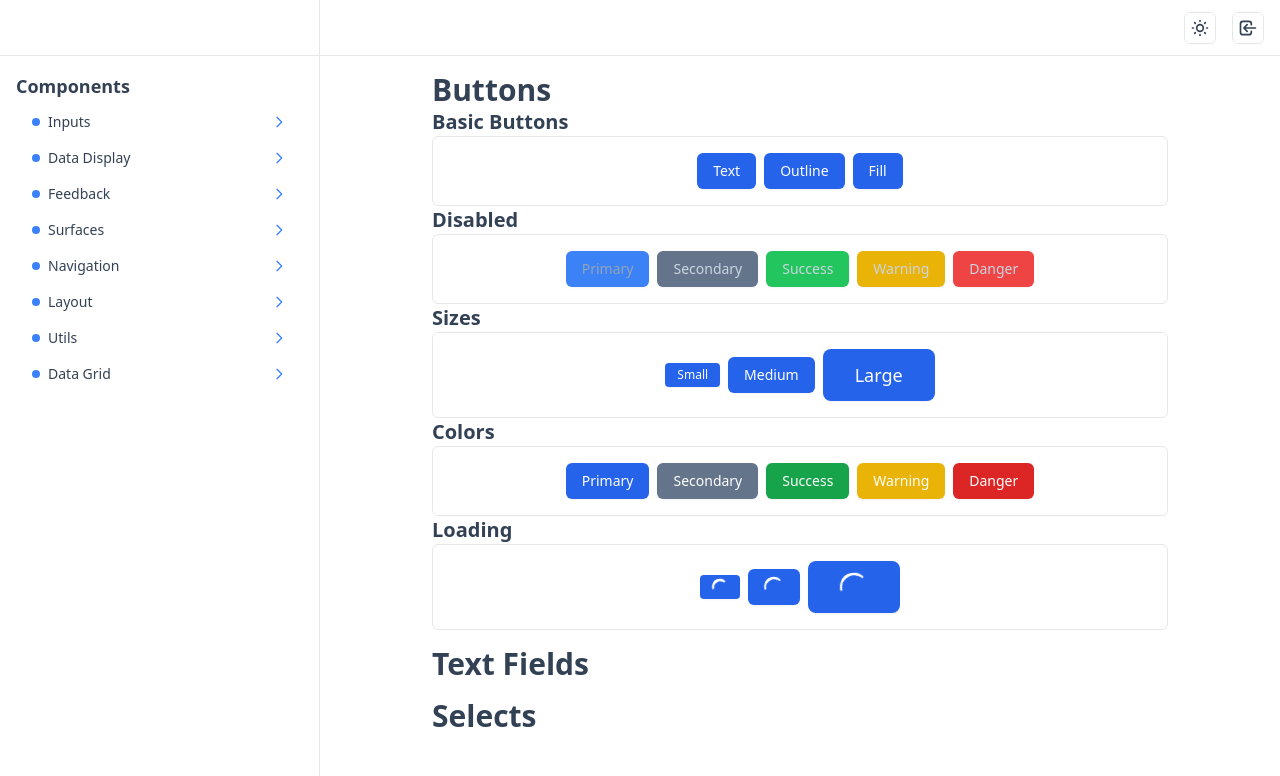
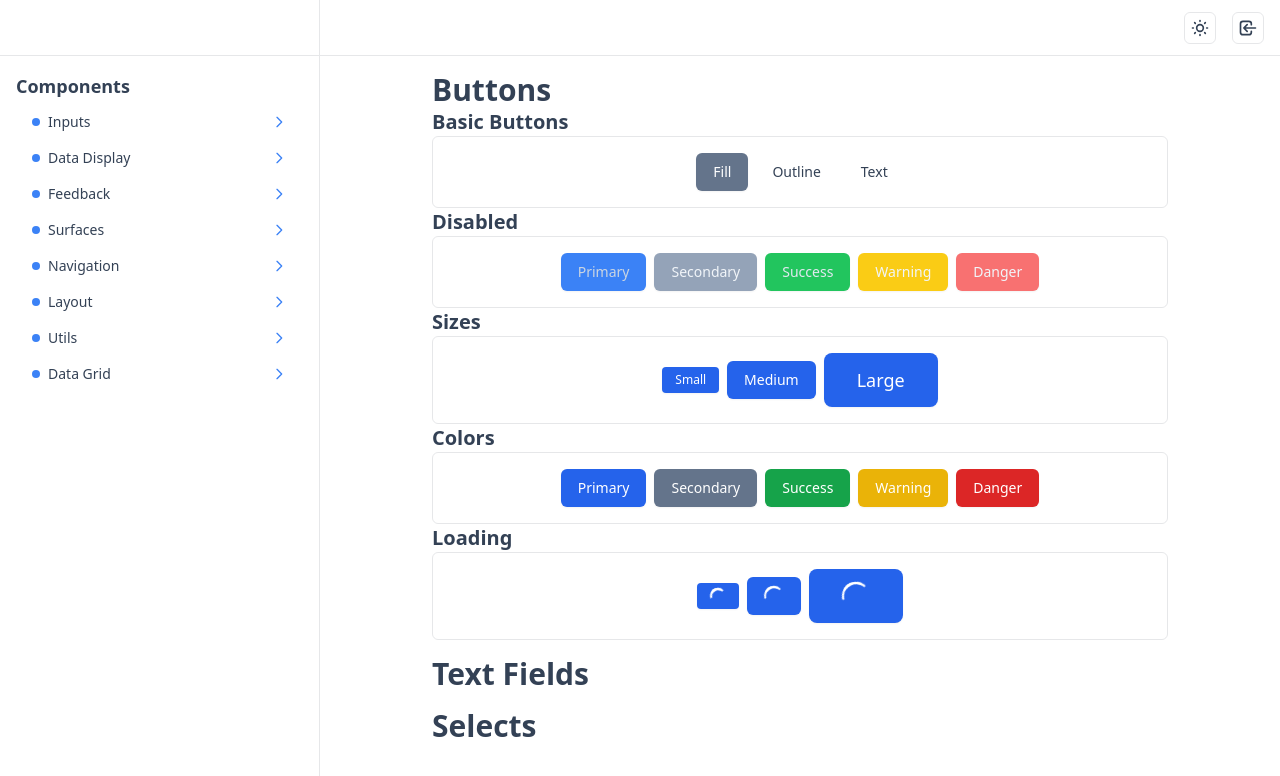
Before and after one commit to noahskorner/typescript-template, a React (Create React App) app in the folder client/: page / in a window 1280 px wide. Shown: the top 776 px of the page. Built offline with nearby package versions, Linux system fonts and the light colour scheme.

Commit message:
Completed most button classses.

```diff
--- /dev/null
+++ b/client/src/assets/css/buttons.css
@@ -0,0 +1,68 @@
+/* Tailwind */
+@tailwind base;
+@tailwind components;
+@tailwind utilities;
+
+@layer components {
+  /* Sizes */
+  .btn-sm {
+    @apply px-3 py-1 text-xs rounded;
+  }
+
+  .btn-md {
+    @apply px-4 py-2 text-sm rounded-md;
+  }
+
+  .btn-lg {
+    @apply px-8 py-3 text-lg rounded-lg;
+  }
+
+  /* Colors */
+  .btn-primary {
+    @apply shadow-sm border border-transparent text-white bg-blue-600 hover:bg-blue-700;
+  }
+
+  .btn-primary-disabled {
+    @apply shadow-sm border border-transparent text-slate-300 bg-blue-500;
+  }
+
+  .btn-outline-primary {
+    @apply shadow-sm border border-blue-600 text-blue-600 hover:bg-blue-700 hover:text-white;
+  }
+
+  .btn-text-primary {
+    @apply text-blue-600 hover:text-blue-700;
+  }
+
+  .btn-secondary {
+    @apply shadow-sm border border-transparent text-white bg-slate-500 hover:bg-slate-400 dark:bg-slate-700 dark:hover:bg-slate-600;
+  }
+
+  .btn-secondary-disabled {
+    @apply shadow-sm border border-transparent bg-slate-400 text-slate-100 dark:bg-slate-500 dark:text-slate-200;
+  }
+
+  .btn-success {
+    @apply shadow-sm border border-transparent text-white bg-green-600 hover:bg-green-700;
+  }
+
+  .btn-success-disabled {
+    @apply shadow-sm border border-transparent bg-green-500 text-slate-200;
+  }
+
+  .btn-warning {
+    @apply shadow-sm border border-transparent text-white bg-yellow-500 hover:bg-yellow-600 dark:bg-yellow-600 dark:hover:bg-yellow-700;
+  }
+
+  .btn-warning-disabled {
+    @apply shadow-sm border border-transparent bg-yellow-400 text-slate-100;
+  }
+
+  .btn-danger {
+    @apply shadow-sm border border-transparent text-white bg-red-600 hover:bg-red-700;
+  }
+
+  .btn-danger-disabled {
+    @apply shadow-sm border border-transparent bg-red-400 text-slate-100;
+  }
+}
--- a/client/src/components/components/layout/Buttons.tsx
+++ b/client/src/components/components/layout/Buttons.tsx
@@ -6,9 +6,9 @@ const Buttons = () => {
   return (
     <Component header="Buttons">
       <Variant header="Basic Buttons">
-        <Button children={'Text'} />
-        <Button children={'Outline'} />
-        <Button children={'Fill'} />
+        <Button color="secondary" variant="fill" children={'Fill'} />
+        <Button color="secondary" variant="outline" children={'Outline'} />
+        <Button color="secondary" variant="text" children={'Text'} />
       </Variant>
       <Variant header="Disabled">
         <Button size="md" children={'Primary'} disabled color="primary" />
@@ -30,9 +30,9 @@ const Buttons = () => {
         <Button size="md" children={'Danger'} color="danger" />
       </Variant>
       <Variant header="Loading">
-        <Button size="sm" children={'Loading'} loading />
-        <Button size="md" children={'Loading'} loading />
-        <Button size="lg" children={'Loading'} loading />
+        <Button size="sm" children={'Small'} loading />
+        <Button size="md" children={'Medium'} loading />
+        <Button size="lg" children={'Large'} loading />
       </Variant>
     </Component>
   );
--- a/client/src/components/components/ui/Button.tsx
+++ b/client/src/components/components/ui/Button.tsx
@@ -1,4 +1,58 @@
 import Spinner from './Spinner';
+
+const btnSizeClass = {
+  sm: 'btn-sm',
+  md: 'btn-md',
+  lg: 'btn-lg',
+};
+
+const btnColorClass = {
+  fill: {
+    primary: 'btn-primary',
+    secondary: 'btn-secondary',
+    success: 'btn-success',
+    warning: 'btn-warning',
+    danger: 'btn-danger',
+  },
+  outline: {
+    primary: 'btn-outline-primary',
+    secondary: 'btn-outline-secondary',
+    success: 'btn-outline-success',
+    warning: 'btn-outline-warning',
+    danger: 'btn-outline-danger',
+  },
+  text: {
+    primary: 'btn-text-primary',
+    secondary: 'btn-text-secondary',
+    success: 'btn-text-success',
+    warning: 'btn-text-warning',
+    danger: 'btn-text-danger',
+  },
+};
+
+const btnDisabledClass = {
+  fill: {
+    primary: 'btn-primary-disabled',
+    secondary: 'btn-secondary-disabled',
+    success: 'btn-success-disabled',
+    warning: 'btn-warning-disabled',
+    danger: 'btn-danger-disabled',
+  },
+  outline: {
+    primary: 'btn-outline-primary-disabled',
+    secondary: 'btn-outline-secondary-disabled',
+    success: 'btn-outline-success-disabled',
+    warning: 'btn-outline-warning-disabled',
+    danger: 'btn-outline-danger-disabled',
+  },
+  text: {
+    primary: 'btn-text-primary-disabled',
+    secondary: 'btn-text-secondary-disabled',
+    success: 'btn-text-success-disabled',
+    warning: 'btn-text-warning-disabled',
+    danger: 'btn-text-danger-disabled',
+  },
+};
 
 interface ButtonProps {
   children: string | JSX.Element | JSX.Element[];
@@ -19,87 +73,16 @@ const Button = ({
   color = 'primary',
   onClick,
 }: ButtonProps) => {
-  const getSize = () => {
-    switch (size) {
-      case 'sm':
-        return 'px-3 py-1 text-xs rounded';
-      case 'md':
-        return 'px-4 py-2 text-sm rounded-md';
-      case 'lg':
-        return 'px-8 py-3 text-lg rounded-lg';
-    }
-  };
-
-  const getColor = () => {
-    // color
-    const classes: Array<string> = [];
-
-    // disabled
-    if (!disabled) {
-      classes.push('text-white');
-      switch (color) {
-        case 'primary':
-          classes.push('bg-blue-600');
-          classes.push('hover:bg-blue-700');
-          break;
-        case 'secondary':
-          classes.push('bg-slate-500');
-          classes.push('hover:bg-slate-400');
-          classes.push('dark:bg-slate-700');
-          classes.push('dark:hover:bg-slate-600');
-          break;
-        case 'success':
-          classes.push('bg-green-600');
-          classes.push('hover:bg-green-700');
-          break;
-        case 'warning':
-          classes.push('bg-yellow-500');
-          classes.push('hover:bg-yellow-600');
-          classes.push('dark:bg-yellow-600');
-          classes.push('hover:bg-yellow-700');
-          break;
-        case 'danger':
-          classes.push('bg-red-600');
-          classes.push('hover:bg-red-700');
-          break;
-      }
-    } else {
-      switch (color) {
-        case 'primary':
-          classes.push('text-slate-400');
-          classes.push('bg-blue-500');
-          break;
-        case 'secondary':
-          classes.push('text-slate-300');
-          classes.push('bg-slate-500');
-          break;
-        case 'success':
-          classes.push('text-slate-300');
-          classes.push('bg-green-500');
-          break;
-        case 'warning':
-          classes.push('text-slate-300');
-          classes.push('bg-yellow-500');
-          break;
-        case 'danger':
-          classes.push('text-slate-300');
-          classes.push('bg-red-500');
-          break;
-      }
-    }
-
-    // variant
-
-    // color
-    return classes.join(' ');
-  };
-
   return (
     <button
       onClick={() => {
         if (onClick) onClick();
       }}
-      className={`${getSize()} ${getColor()} inline-flex justify-center shadow-sm font-medium`}
+      className={`${
+        disabled
+          ? btnDisabledClass[variant][color]
+          : btnColorClass[variant][color]
+      } ${btnSizeClass[size]} inline-flex justify-center font-medium`}
       disabled={disabled}
     >
       {loading ? <Spinner size={size} /> : children}
--- a/client/src/components/components/ui/Spinner.tsx
+++ b/client/src/components/components/ui/Spinner.tsx
@@ -1,5 +1,3 @@
-import '../../../assets/css/spinner.css';
-
 interface SpinnerProps {
   size: 'sm' | 'md' | 'lg';
 }
--- a/client/src/index.tsx
+++ b/client/src/index.tsx
@@ -2,6 +2,8 @@ import React from 'react';
 import ReactDOM from 'react-dom';
 import './assets/css/index.css';
 import './assets/css/transitions.css';
+import './assets/css/spinner.css';
+import './assets/css/buttons.css';
 import { BrowserRouter, Routes, Route } from 'react-router-dom';
 import Components from './pages/Components';
 import Login from './pages/Login';
```
